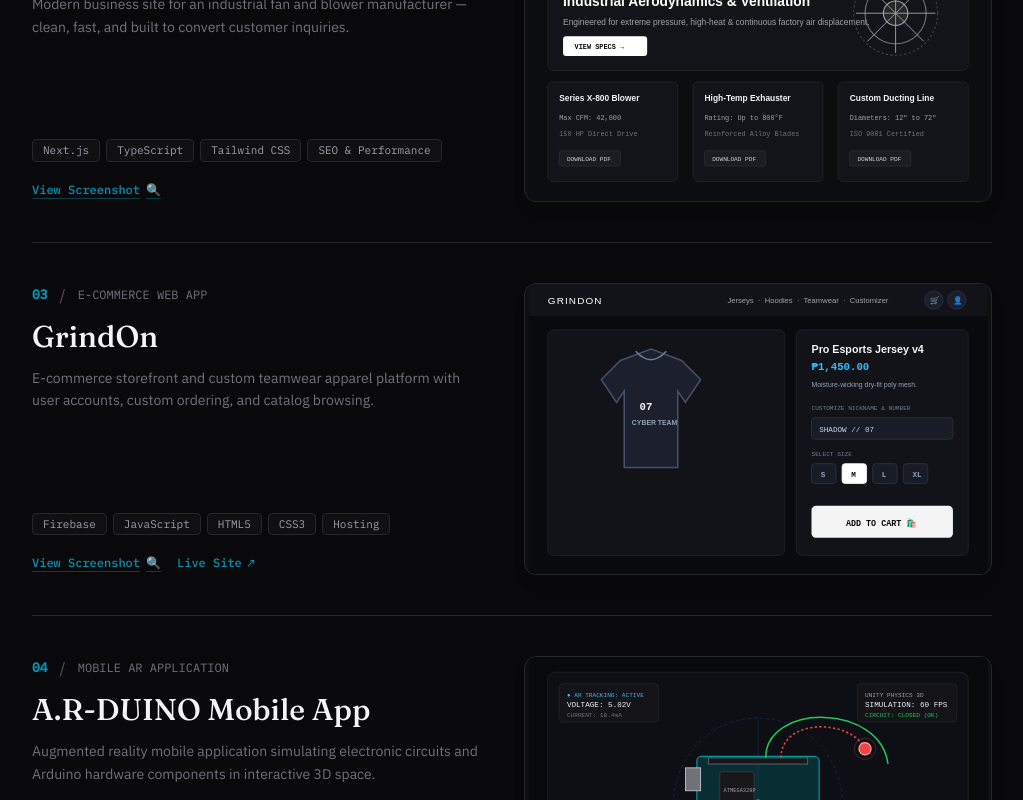
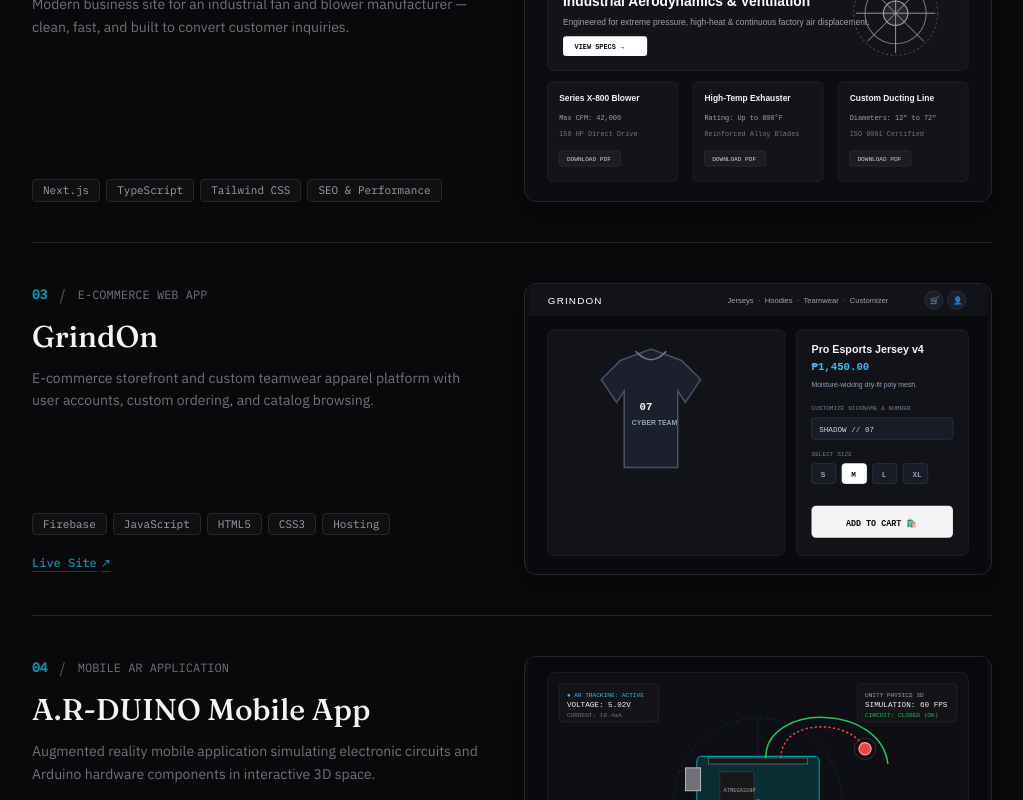
Before and after one commit to Yiizer/ReinPortfolio, a Next.js app in the folder app/: page / in a window 1280 px wide. Shown: the part 1300-2100 px from the top of the page, without its empty margins (168-1191 px from the left). Built offline with nearby package versions, Linux system fonts and the light colour scheme.

Commit message:
feat: remove view gallery button and add interactive cyan hover states to tech tags

```diff
--- a/app/src/components/TechStack.tsx
+++ b/app/src/components/TechStack.tsx
@@ -69,7 +69,7 @@ export default function TechStack() {
                 {cat.skills.map((skill) => (
                   <span
                     key={skill}
-                    className="font-mono text-[11px] text-zinc-300 bg-ink/70 border border-border-line px-2.5 py-1 rounded group-hover:border-zinc-700 transition-colors"
+                    className="font-mono text-[11px] text-zinc-300 bg-ink/70 border border-border-line px-2.5 py-1 rounded hover:border-accent/50 hover:bg-accent/10 hover:text-accent hover:scale-105 transition-all duration-200 cursor-default select-none shadow-sm"
                   >
                     {skill}
                   </span>
--- a/app/src/components/WorkList.tsx
+++ b/app/src/components/WorkList.tsx
@@ -411,37 +411,26 @@ export default function WorkList() {
                   {project.stack.map((tech) => (
                     <span
                       key={tech}
-                      className="font-mono text-[11px] text-zinc-400 bg-surface/80 border border-border-line px-2.5 py-0.5 rounded group-hover:border-zinc-700 group-hover:text-zinc-200 transition-colors"
+                      className="font-mono text-[11px] text-zinc-400 bg-surface/80 border border-border-line px-2.5 py-0.5 rounded hover:border-accent/50 hover:bg-accent/10 hover:text-accent hover:scale-105 transition-all duration-200 cursor-default select-none shadow-sm"
                     >
                       {tech}
                     </span>
                   ))}
                 </div>
 
-                <div className="flex items-center gap-4 pt-1 font-mono text-xs">
-                  <button
-                    type="button"
-                    onClick={() => openProjectModal(project, 0)}
-                    className="inline-flex items-center gap-1.5 text-accent hover:text-accent-hover cursor-pointer py-1 underline underline-offset-4 decoration-accent/40 hover:decoration-accent transition-all font-medium"
-                  >
-                    <span>
-                      {project.screenshots ? `View Gallery (${project.screenshots.length})` : "View Screenshot"}
-                    </span>
-                    <span>🔍</span>
-                  </button>
-
-                  {project.external && (
+                {project.external && (
+                  <div className="pt-1 font-mono text-xs">
                     <a
                       href={project.href}
                       target="_blank"
                       rel="noreferrer"
-                      className="inline-flex items-center gap-1 text-accent hover:text-accent-hover py-1 transition-colors font-medium"
+                      className="inline-flex items-center gap-1 text-accent hover:text-accent-hover py-1 transition-colors font-medium underline underline-offset-4 decoration-accent/40 hover:decoration-accent"
                     >
                       <span>Live Site</span>
                       <span>↗</span>
                     </a>
-                  )}
-                </div>
+                  </div>
+                )}
               </div>
             </div>
 
```
